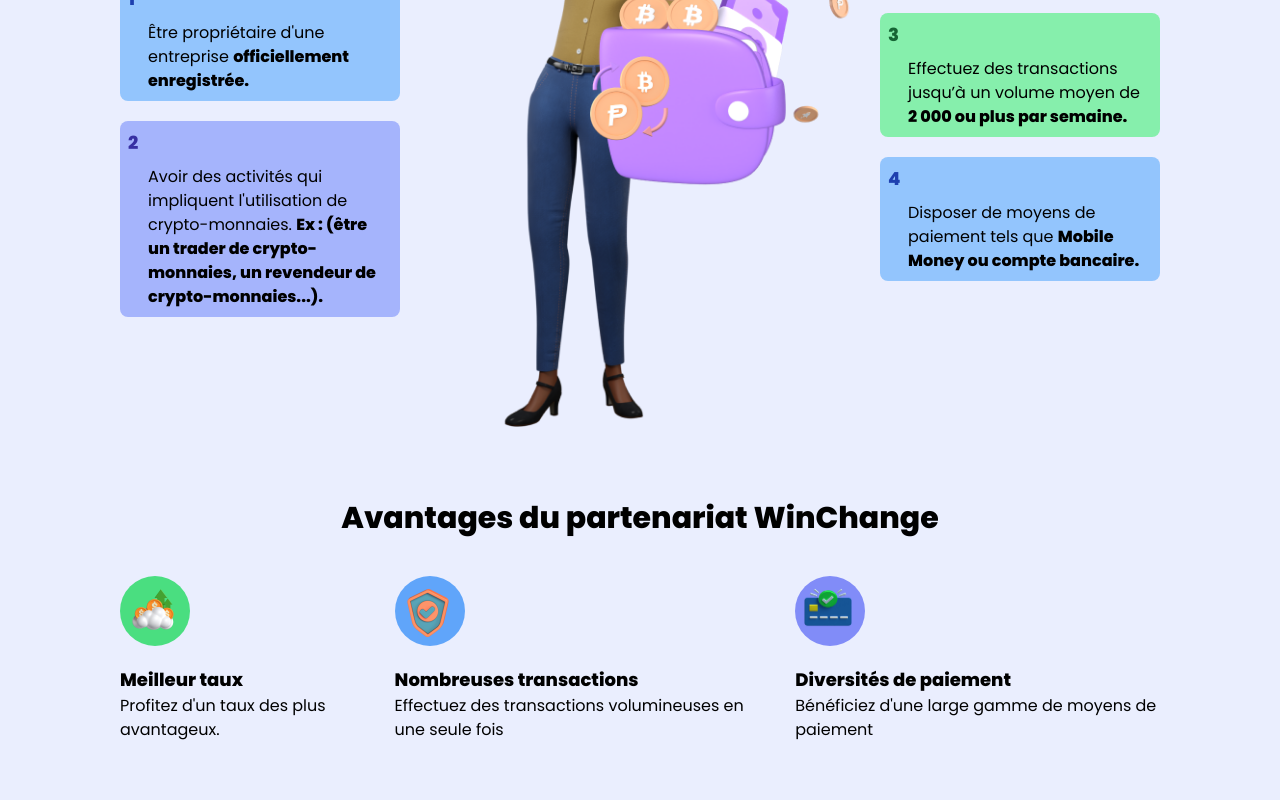
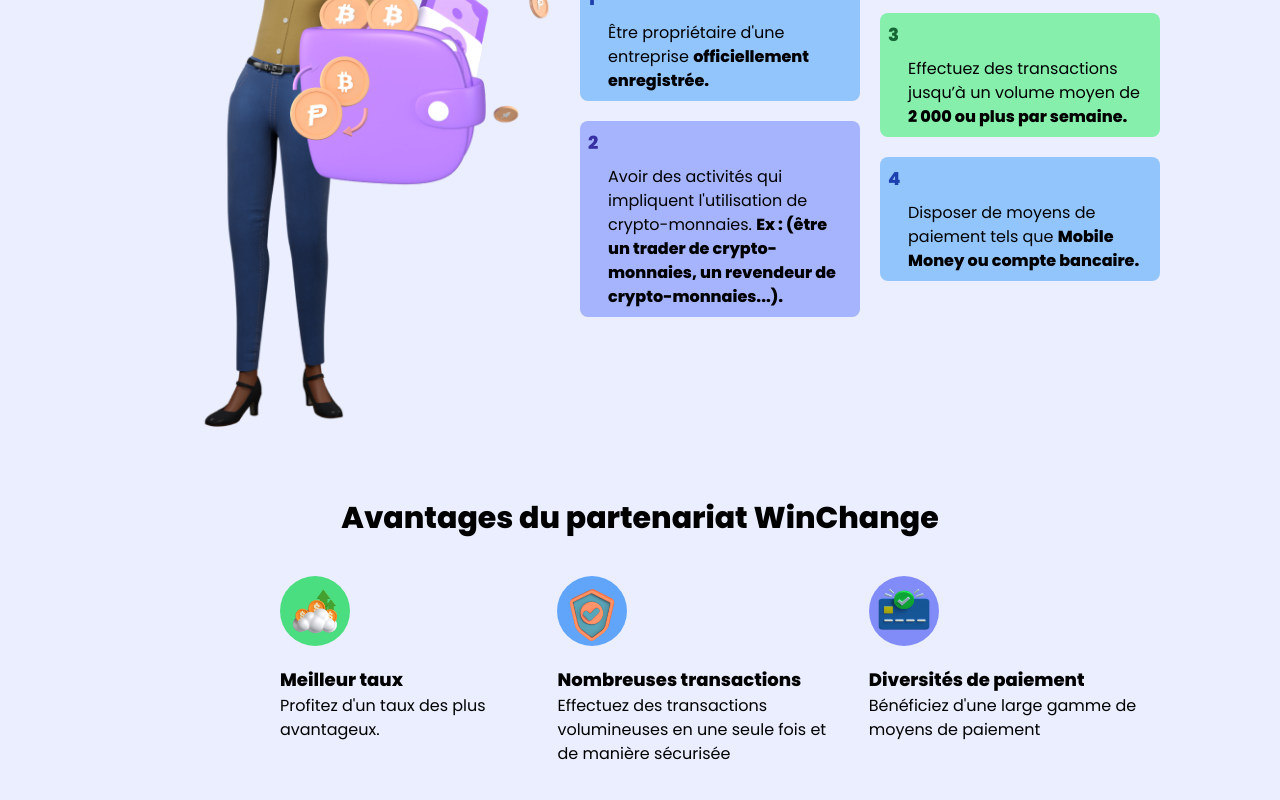
Before and after one commit to YVNNVLEX/WiniChange-Projet-Try, a Next.js app in the folder my-app/: page /partner in a window 1280 px wide. Shown: the part 780-1580 px from the top of the page. Built offline with nearby package versions, Linux system fonts and the light colour scheme.

Commit message:
gestion du composant MoyensdePaiement et finalisation de partenaire avec animation

```diff
--- a/my-app/package.json
+++ b/my-app/package.json
@@ -10,7 +10,7 @@
   },
   "dependencies": {
     "clsx": "^2.1.1",
-    "framer-motion": "^11.9.0",
+    "framer-motion": "^11.11.8",
     "next": "14.2.13",
     "react": "^18",
     "react-dom": "^18",
--- a/my-app/src/app/(pages)/partner/page.tsx
+++ b/my-app/src/app/(pages)/partner/page.tsx
@@ -2,6 +2,7 @@
 
 import React from 'react'
 import Image from "next/image"
+import { motion } from "framer-motion"
 import walletSky from "@/app/assets/wallsky.png"
 import { twMerge } from 'tailwind-merge'
 import partner from "@/app/assets/servPhotos.png"
@@ -13,7 +14,26 @@
 import Footer from "@/app/sections/Footer"
 
 const Partner = () => {
-  // const walletSky = "/wallsky.png"
+  const containerVariants = {
+    hidden: { opacity: 0 },
+    visible: (i = 1) => ({
+      opacity: 1,
+      transition: {
+        staggerChildren: 0.3,
+        delayChildren: 0.5 * i,
+      },
+    }),
+  };
+
+  const itemVariants = {
+    hidden: { opacity: 0, y: 20 },
+    visible: { opacity: 1, y: 0, transition: { duration: 0.6 } },
+  };
+
+  const imageVariants = {
+    hidden: { opacity: 0, scale: 0.8 },
+    visible: { opacity: 1, scale: 1, transition: { duration: 1 } },
+  };
 
   const becomePartner1 = [
     {
@@ -55,7 +75,7 @@
       id:2,
       images: secured,
       title: "Nombreuses transactions",
-      text:"Effectuez des transactions volumineuses en une seule fois",
+      text:"Effectuez des transactions volumineuses en une seule fois et de manière sécurisée",
       color:"blue"
     },
     {
@@ -100,7 +120,7 @@
             </div>
             <div className='flex flex-col items-center align-center'>
                 <h1 className='font-bold text-sm md:text-3xl'>Condition Pour Devenir Un Partenaire</h1>
-                <div>
+                {/* <div>
                   <div className='flex flex-col gap-5 md:flex-row items-center align-center'>
                       <Image
                       src={crypPart}
@@ -158,35 +178,141 @@
                         }
                       </div>
                   </div>
+                </div> */}
+                <div>
+                <div className='flex flex-col gap-5 md:flex-row items-center'>
+                    <motion.div
+                      initial="hidden"
+                      whileInView="visible"
+                      viewport={{ once: true, amount: 0.2 }}
+                      variants={imageVariants}
+                      className="md:order-first"  // Classe pour changer l'ordre
+                    >
+                      <Image
+                        src={crypPart}
+                        width={400}
+                        height={400}
+                        alt="PartnerSmile"
+                        className='max-w-[400px] ml-10'
+                      />
+                    </motion.div>
+                    <motion.div
+                      initial="hidden"
+                      whileInView="visible"
+                      viewport={{ once: true, amount: 0.2 }}
+                      variants={containerVariants}
+                    >
+                      <div>
+                        {becomePartner1.map((items, index) => (
+                          <motion.div
+                            key={items.id}
+                            custom={index}
+                            variants={itemVariants}
+                            className={twMerge(
+                              {
+                                blue: 'bg-blue-300',
+                                indigo: 'bg-indigo-300',
+                                green: 'bg-green-300',
+                              }[items.color] || 'bg-gray-300',
+                              'p-2 rounded-lg mt-5 max-w-[350px]'
+                            )}
+                          >
+                            <h1
+                              className={twMerge(
+                                {
+                                  blue: 'text-blue-800',
+                                  indigo: 'text-indigo-800',
+                                  green: 'text-green-800',
+                                }[items.color] || 'text-gray-800',
+                                'text-lg font-bold mb-2'
+                              )}
+                            >
+                              {items.id}
+                            </h1>
+                            <p className='ml-5'>
+                              {items.text} <span className='font-bold'>{items.specialText}</span>
+                            </p>
+                          </motion.div>
+                        ))}
+                      </div>
+                    </motion.div>
+                    <motion.div
+                      initial="hidden"
+                      whileInView="visible"
+                      viewport={{ once: true, amount: 0.2 }}
+                      variants={containerVariants}
+                    >
+                      <div>
+                        {becomePartner2.map((items, index) => (
+                          <motion.div
+                            key={items.id}
+                            custom={index}
+                            variants={itemVariants}
+                            className={twMerge(
+                              {
+                                blue: 'bg-blue-300',
+                                indigo: 'bg-indigo-300',
+                                green: 'bg-green-300',
+                              }[items.color] || 'bg-gray-300',
+                              'p-2 rounded-lg mt-5 max-w-[350px]'
+                            )}
+                          >
+                            <h1
+                              className={twMerge(
+                                {
+                                  blue: 'text-blue-800',
+                                  indigo: 'text-indigo-800',
+                                  green: 'text-green-800',
+                                }[items.color] || 'text-gray-800',
+                                'text-lg font-bold mb-2'
+                              )}
+                            >
+                              {items.id}
+                            </h1>
+                            <p className='ml-5'>
+                              {items.text} <span className='font-bold'>{items.specialText}</span>
+                            </p>
+                          </motion.div>
+                        ))}
+                      </div>
+                    </motion.div>
+                </div>
             </div>
             </div>
             <div className='flex flex-col items-center align-center'>
                 <h1 className='font-bold text-sm md:text-3xl'>Avantages du partenariat WinChange</h1>
-                <div className='flex flex-col gap-5 my-10 md:flex-row'>
+                <div className='flex flex-col gap-5 my-10 md:flex-row md:ml-40'>
                   {
-                      Advantages.map(items =>(
-                        <div className='flex flex-col'>
-                            {/* <div className='center w-[70px] h-[70px] p-2 rounded-full bg-green-400'> */}
-                            <div className={
-                              twMerge({
+                    Advantages.map((items, index) => (
+                      <motion.div
+                        key={items.id}
+                        initial="hidden"
+                        whileInView="visible"
+                        viewport={{ once: true, amount: 0.2 }} // Le conteneur sera révélé lorsque 20% est visible
+                        custom={index} // Passer l'index pour le délai
+                        variants={itemVariants} // Appliquer les variantes
+                        className='flex flex-col'
+                      >
+                        <div className={twMerge(
+                          {
                             blue: 'bg-blue-400',
                             indigo: 'bg-indigo-400',
                             green: 'bg-green-400',
-                            }[items.color] || 'bg-green-400', "p-2 center w-[70px] h-[70px] rounded-full")
-                            }>
+                          }[items.color] || 'bg-green-400', "p-2 center w-[70px] h-[70px] rounded-full"
+                        )}>
                           <Image
                             src={items.images}
                             width={400}
                             height={400}
                             alt="PartnerSmile"
-                              className='max-w-[50px] translate-y-1'
+                            className='translate-y-1'
                           />
                         </div>
-                            <div className='mt-5'>
+                        <div className='mt-5 max-w-[350px]'>
                           <h5 className='text-lg font-bold'>{items.title}</h5>
                           <p>{items.text}</p>
                         </div>
-                        </div>
+                      </motion.div>
                     ))
                   }
                 </div>
```
Also changed, not shown: my-app/src/app/sections/NosMoyensDePaiement.tsx (+57 -7 lines), 1 other file (tests, documents, lock files or other folders). Lines whose indentation alone changed are shown as unchanged.
